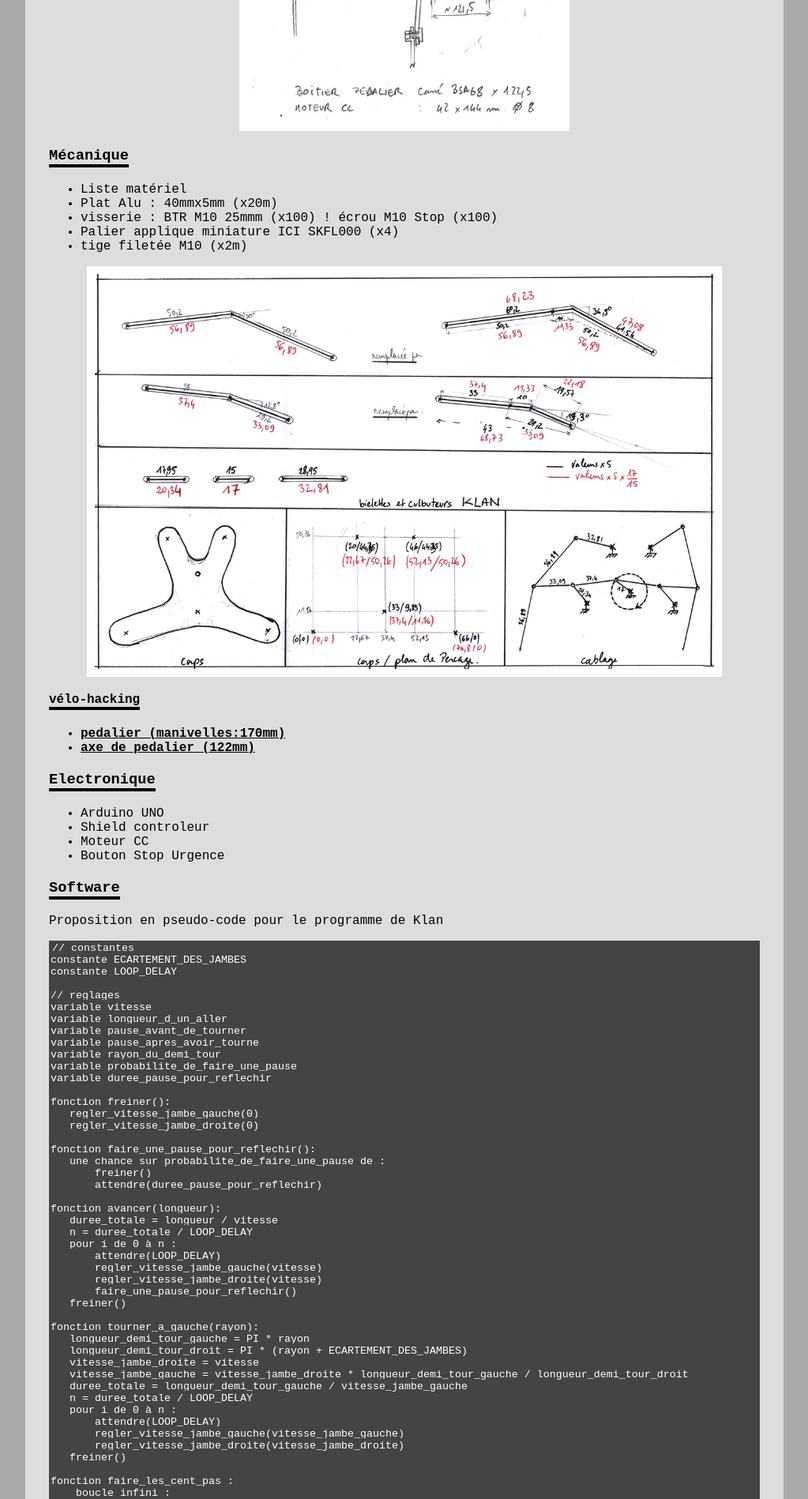
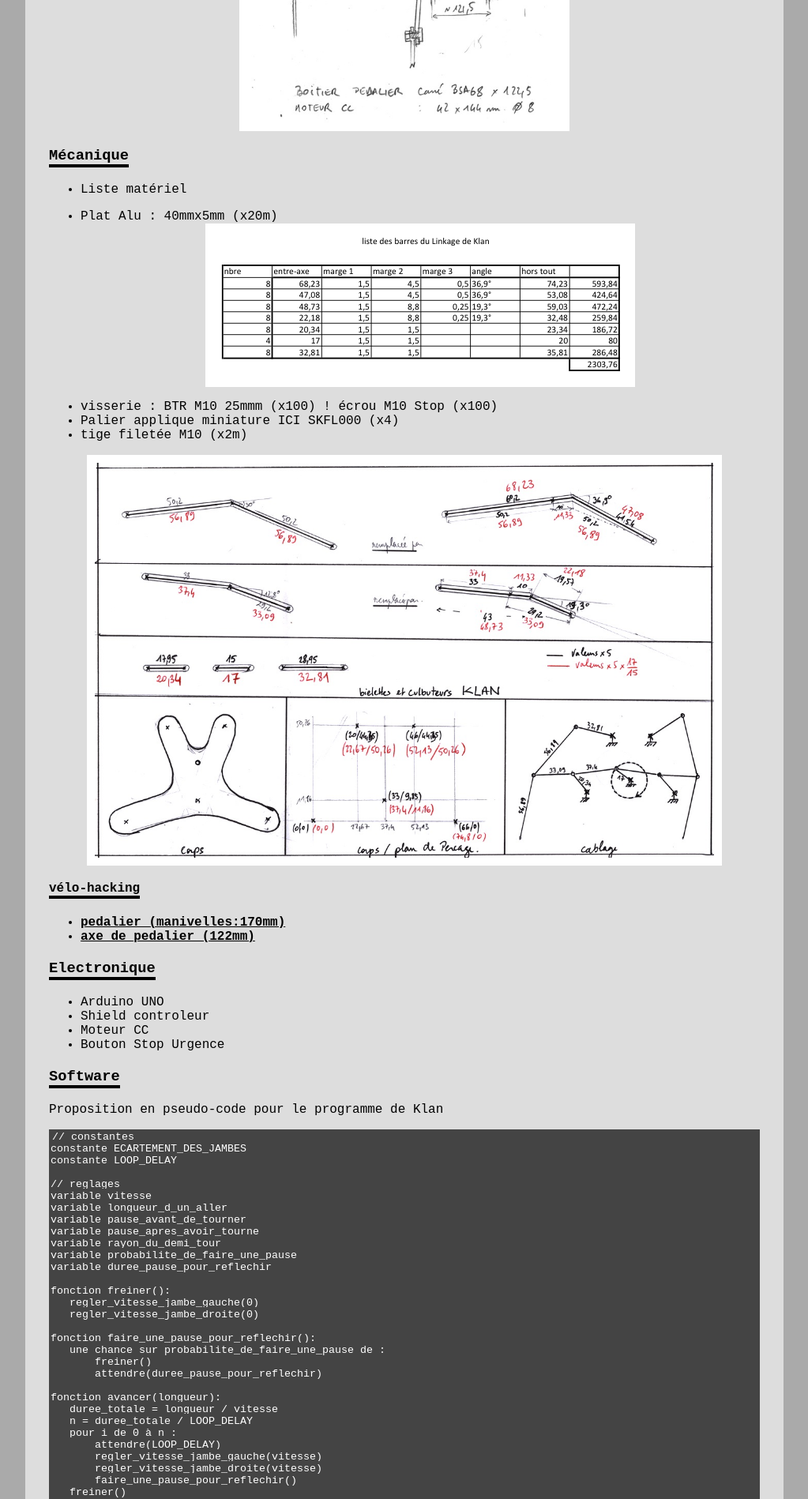
Before and after one commit to LeonLenclos/turing-test, a Jekyll site: the page built from contenu/robots/klan.md, in a window 1280 px wide. Shown: the part 2199-4097 px from the top of the page at 79% size, without its empty margins (128-1151 px from the left). Built offline with Jekyll 4.4.1, drawn with Linux system fonts in a browser that asks for light colours; nearby versions of some CDN libraries; our own code applies the rules of GitHub Pages for plain Markdown files; a script that is not in the unit is left out; the repository's description, which GitHub fills in, is left out.

Commit message:
Update klan.md

```diff
--- a/contenu/robots/klan.md
+++ b/contenu/robots/klan.md
@@ -35,6 +35,8 @@ Dans notre adaptation, la rotation des pivots s'effectue grace à des rondelles
 
 - Liste matériel
 - Plat Alu : 40mmx5mm (x20m)
+![](../../ressources/liste_barre_klan.png)
+
 - visserie : BTR M10 25mmm (x100) ! écrou M10 Stop (x100)
 - Palier applique miniature ICI SKFL000 (x4)
 - tige filetée M10 (x2m)
```
